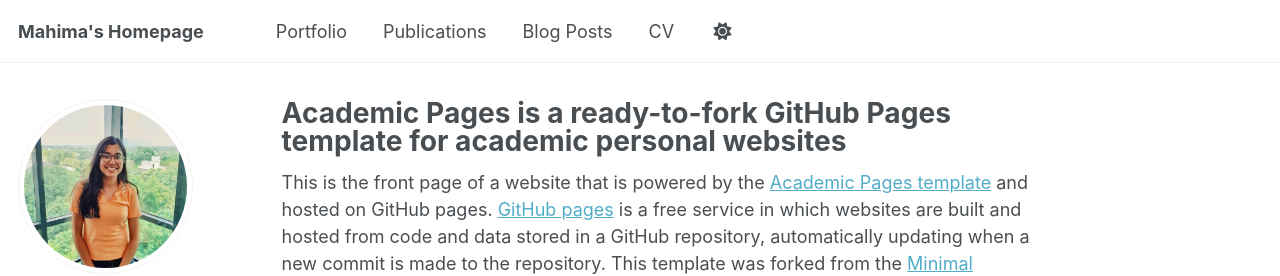
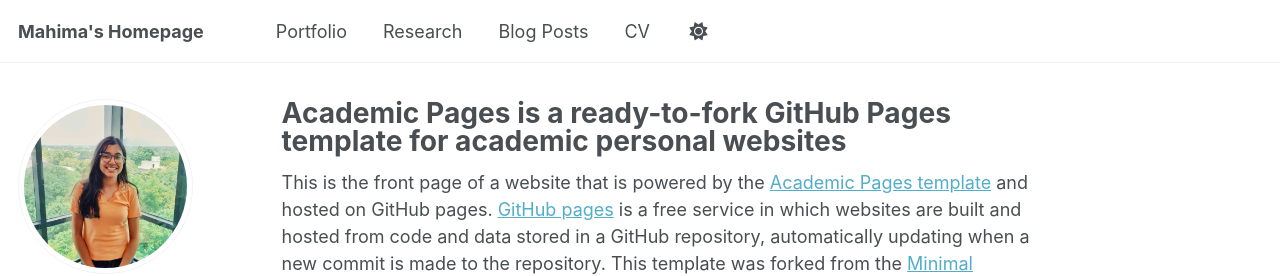
Before and after one commit to mahiiC/mahiiC.github, a Jekyll site: the page built from _pages/about.md, in a window 1280 px wide. Shown: the top 276 px of the page. Built offline with Jekyll 4.4.1, drawn with Linux system fonts in a browser that asks for light colours; some web fonts are replaced; a script that is not in the unit is left out.

Commit message:
Update navigation.yml

```diff
--- a/_data/navigation.yml
+++ b/_data/navigation.yml
@@ -19,8 +19,8 @@ main:
   - title: "Portfolio"
     url: /portfolio/
 
-  - title: "Publications"
-    url: /publications/
+  - title: "Research"
+    url: "https://scholar.google.com/citations?user=OLyKbN8AAAAJ&hl=en"
 
   - title: "Blog Posts"
     url: /year-archive/
```
